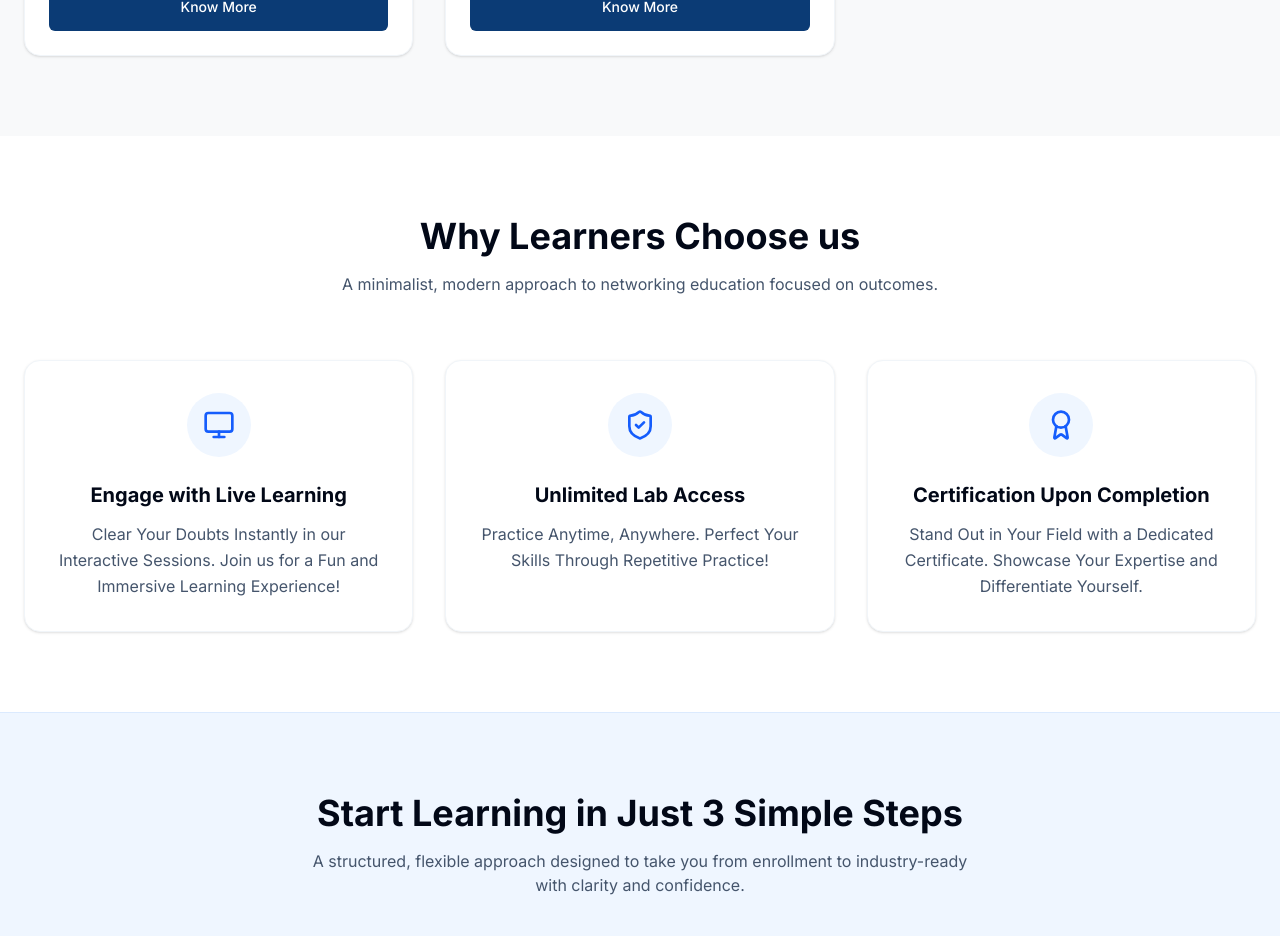
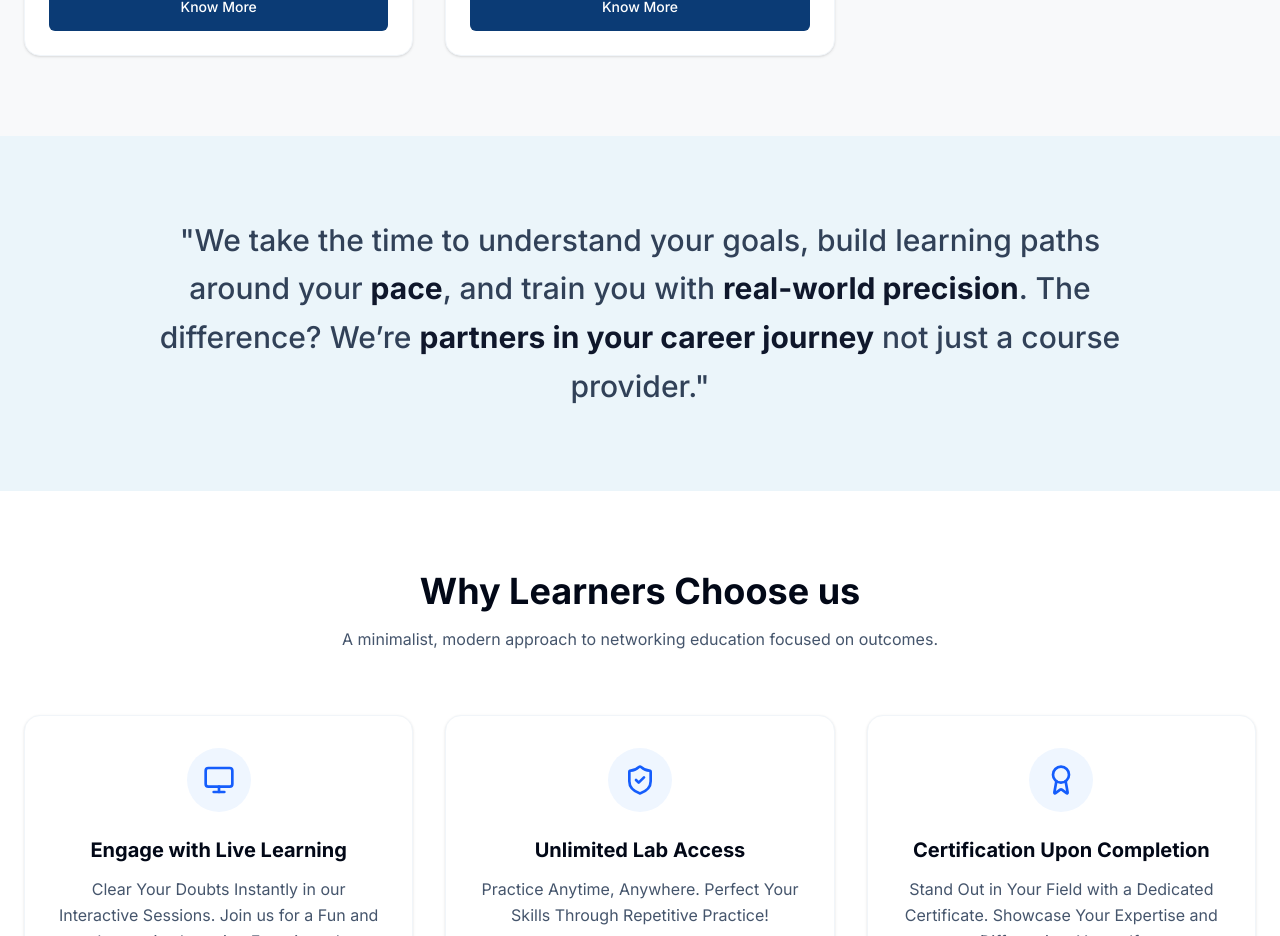
Before and after one commit to Chandan-pullanikatt/network-masters-hub, a Next.js app in the folder frontend/: page / in a window 1280 px wide. Shown: the part 1980-2916 px from the top of the page. Built offline with nearby package versions, Linux system fonts and the light colour scheme.

Commit message:
quote section added

```diff
--- a/frontend/src/app/page.tsx
+++ b/frontend/src/app/page.tsx
@@ -5,12 +5,14 @@ import Steps from '@/components/sections/Steps';
 import Testimonials from '@/components/sections/Testimonials';
 import FAQ from '@/components/sections/FAQ';
 import Contact from '@/components/sections/Contact';
+import QuoteSection from '@/components/sections/QuoteSection';
 
 export default function Home() {
   return (
     <main className="min-h-screen bg-background">
       <Hero />
       <Courses />
+      <QuoteSection />
       <Features />
       <Steps />
       <Testimonials />
--- /dev/null
+++ b/frontend/src/components/sections/QuoteSection.tsx
@@ -0,0 +1,13 @@
+const QuoteSection = () => {
+    return (
+        <section className="py-20 bg-[#EBF5FA]">
+            <div className="container px-4 md:px-6 max-w-5xl mx-auto text-center">
+                <blockquote className="text-xl md:text-2xl lg:text-3xl font-medium text-slate-700 leading-relaxed">
+                    &quot;We take the time to understand your goals, build learning paths around your <span className="font-bold text-slate-900">pace</span>, and train you with <span className="font-bold text-slate-900">real-world precision</span>. The difference? We’re <span className="font-bold text-slate-900">partners in your career journey</span> not just a course provider.&quot;
+                </blockquote>
+            </div>
+        </section>
+    );
+};
+
+export default QuoteSection;
```
